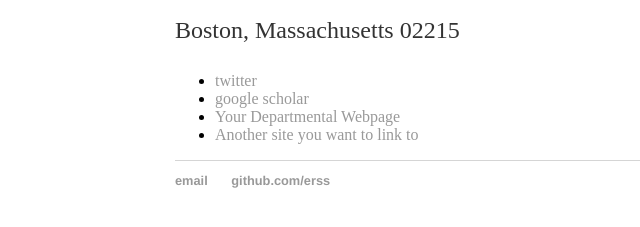
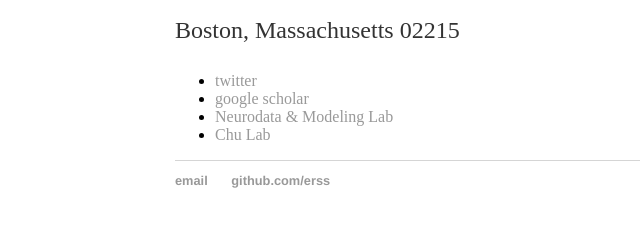
Before and after one commit to erss/erss.github.io, a Jekyll site: the page built from contact/index.html, in a window 1280 px wide. Shown: the part 241-468 px from the top of the page, without its empty margins (17-657 px from the left). Built offline with Jekyll 4.4.1, drawn with Linux system fonts in a browser that asks for light colours.

Commit message:
Update index.html

```diff
--- a/contact/index.html
+++ b/contact/index.html
@@ -11,7 +11,7 @@ title: Contact Liz Spencer
 			<ul class="contacts">
 				<li><a href="https://twitter.com/lizrspencer">twitter</a></li>
         <li><a href="https://scholar.google.com/citations?user=SeKPBtIAAAAJ&hl=en&authuser=1">google scholar</a></li>
-				<li><a href="#">Your Departmental Webpage</a></li>
-				<li><a href="#">Another site you want to link to</a></li>
+				<li><a href="https://math.bu.edu/people/mak/">Neurodata & Modeling Lab</a></li>
+				<li><a href="https://chulab.mgh.harvard.edu/">Chu Lab</a></li>
 				</ul>
 		</div>
```
